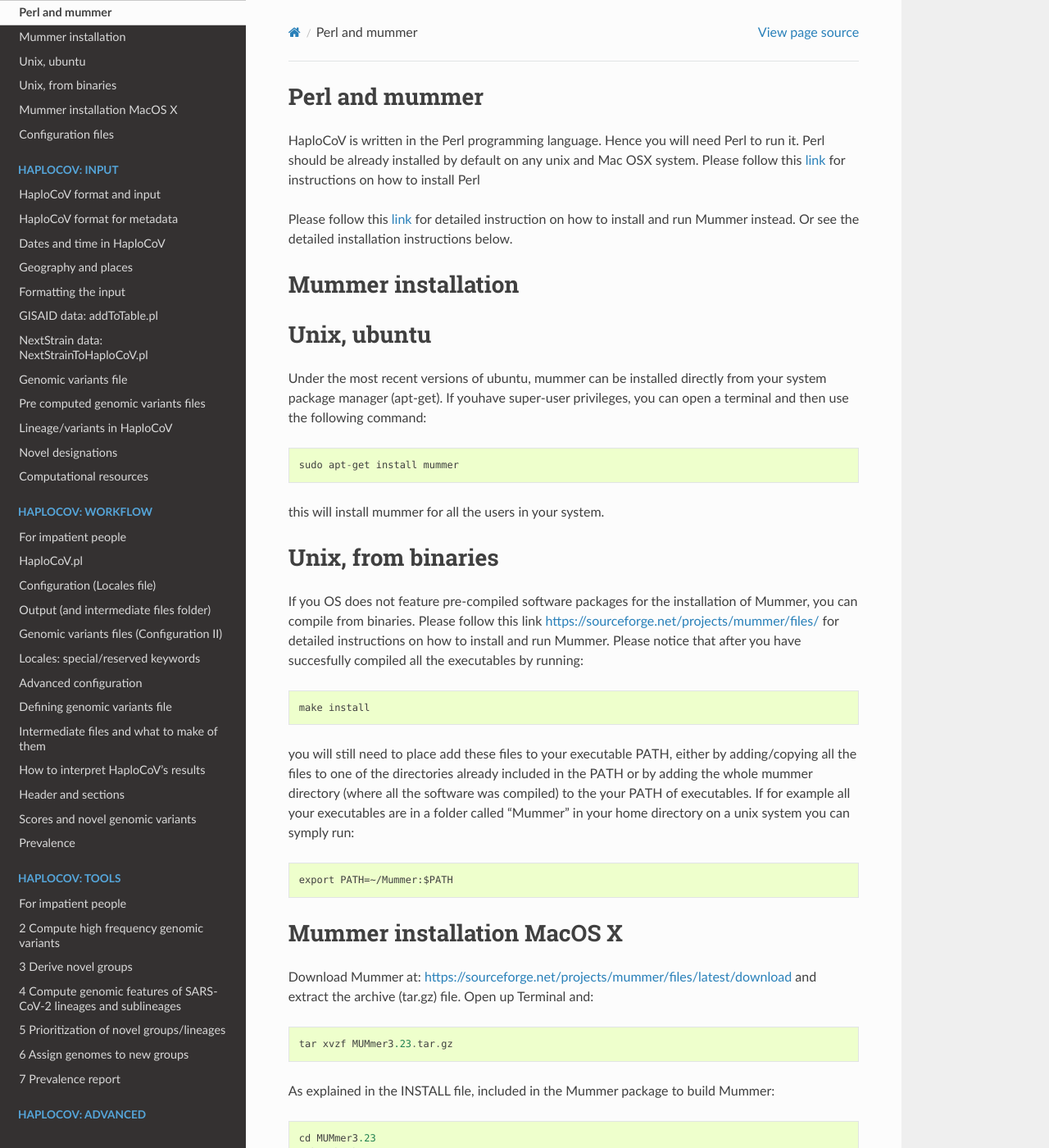
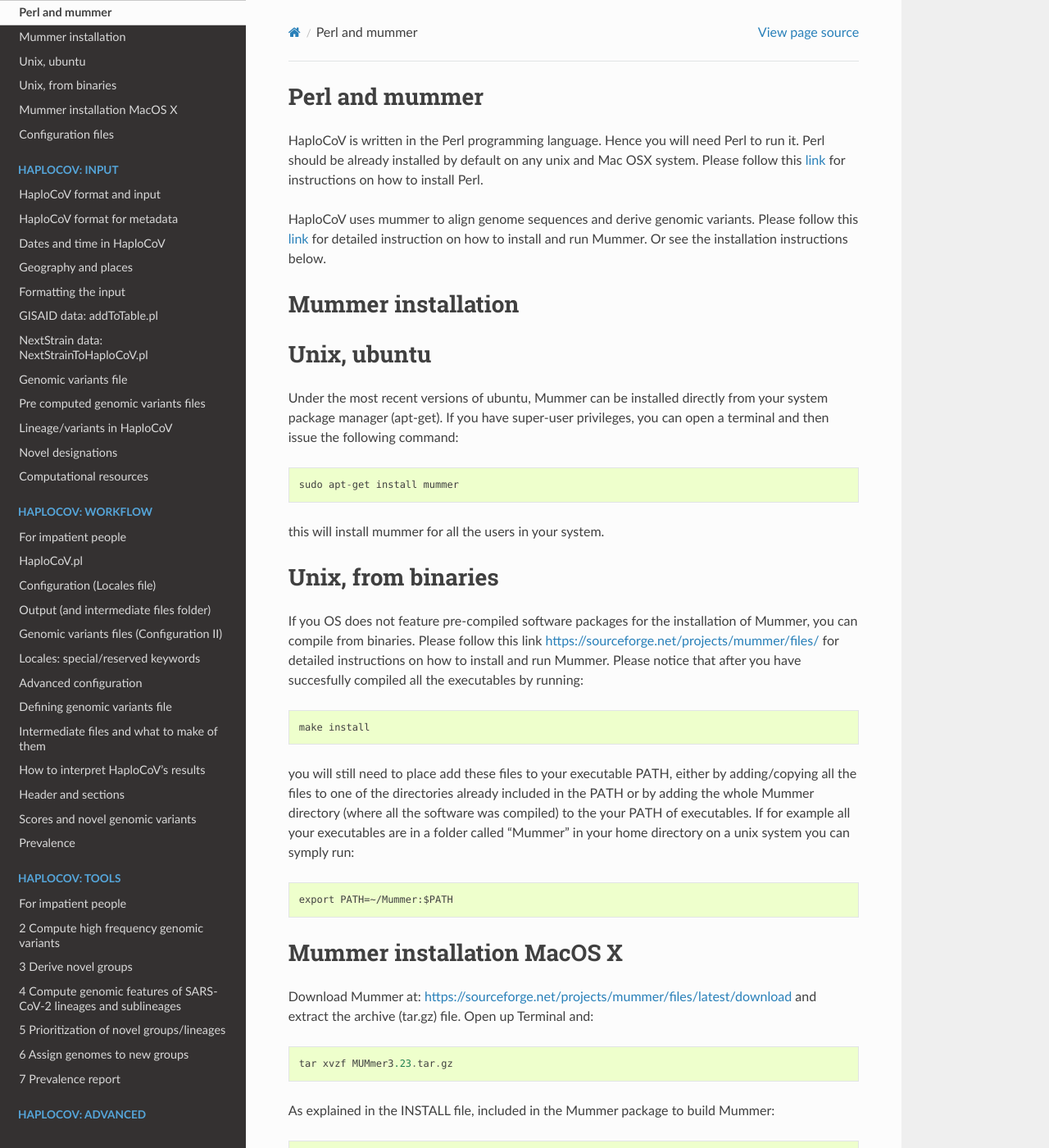
Before and after one commit to matteo14c/HaploCoV, a Sphinx documentation site: the page built from docs/source/perlMummer.rst, in a window 1280 px wide and 1400 px high. Shown: the whole window at 82% size. Built offline with Sphinx 7.4.7 and the Read the Docs theme 2.0.0, drawn with Linux system fonts in a browser that asks for light colours; some of the changed text lies outside the part shown.

Commit message:
Update perlMummer.rst

```diff
--- a/docs/source/perlMummer.rst
+++ b/docs/source/perlMummer.rst
@@ -2,9 +2,10 @@
 ===============
 
 HaploCoV is written in the Perl programming language. Hence you will need Perl to run it. Perl should be already installed by default on any unix and Mac OSX system.
-Please follow this `link <https://www.perl.org/get.html>`_ for instructions on how to install Perl
+Please follow this `link <https://www.perl.org/get.html>`_ for instructions on how to install Perl.
 
-Please follow this `link <https://sourceforge.net/projects/mummer/files/>`_ for detailed instruction on how to install and run Mummer instead. Or see the detailed installation instructions below.
+HaploCoV uses mummer to align genome sequences and derive genomic variants. Please follow this `link <https://sourceforge.net/projects/mummer/files/>`_ for detailed instruction on how to install and run Mummer.
+Or see the installation instructions below.
 
 Mummer installation
 ===================
@@ -12,7 +13,7 @@
 Unix, ubuntu
 ============
 
-Under the most recent versions of ubuntu, mummer can be installed directly from your system package manager (apt-get). If youhave super-user privileges, you can open a terminal and then use the following command:
+Under the most recent versions of ubuntu, Mummer can be installed directly from your system package manager (apt-get). If you have super-user privileges, you can open a terminal and then issue the following command:
 
 ::
 
@@ -30,7 +31,7 @@
 
   make install
 
-you will still need to place add these files to your executable PATH, either by adding/copying all the files to one of the directories already included in the PATH or by adding the whole mummer directory (where all the software was compiled) to the your PATH of executables. If for example all your executables are in a folder called "Mummer" in your home directory on a unix system you can symply run:
+you will still need to place add these files to your executable PATH, either by adding/copying all the files to one of the directories already included in the PATH or by adding the whole Mummer directory (where all the software was compiled) to the your PATH of executables. If for example all your executables are in a folder called "Mummer" in your home directory on a unix system you can symply run:
 
 ::
 
@@ -95,10 +96,10 @@
   echo $PATH
   /usr/local/opt/ruby/bin:/usr/local/bin:/usr/bin:/bin:/usr/sbin:/sbin:/Users/yourname/test/MUMmer3.23
 
-The Mummer package, and all its utilities are now available to be executed in your shell, and for CorGAT as well. For example, type “nucmer” to execute nucmer:
+The Mummer package, and all its utilities are now available to be executed in your shell, and for HaploCoV as well. For example, type “nucmer” to execute nucmer:
 ::
 
   nucmer
   USAGE: nucmer  [options]  <Reference>  <Query>
 
-  Try '/Users/marco/IBIOM-CNR/CorGAT/MUMmer3.23/nucmer -h' for more information.
+  Try 'nucmer -h' for more information.
```
Also changed, not shown: other parts of docs/source/perlMummer.rst (+1 -1 lines).
